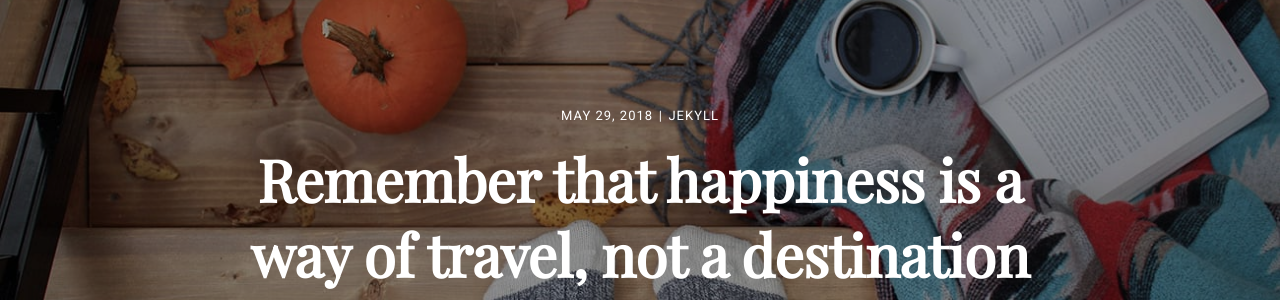
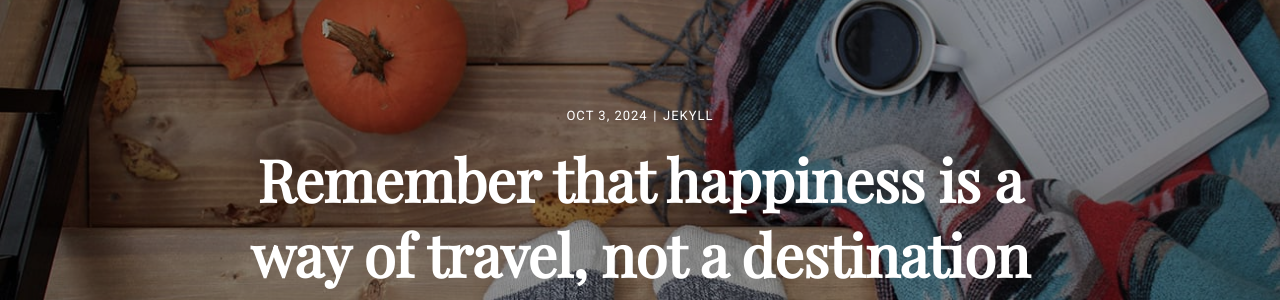
Before and after one commit to avarndell/GoodThingsFromScratch, a Jekyll site: the page built from _posts/2018-05-29-remember-that-happiness-is-a-way-of-travel-not-a-destination.md, in a window 1280 px wide and 900 px high. Shown: the part 191-491 px from the top of the window. Built offline with Jekyll 4.4.1, drawn with Linux system fonts in a browser that asks for light colours; nearby versions of some CDN libraries.

Commit message:
Update Post “2018-05-29-remember-that-happiness-is-a-way-of-travel-not-a-destination”

```diff
--- a/_posts/2018-05-29-remember-that-happiness-is-a-way-of-travel-not-a-destination.md
+++ b/_posts/2018-05-29-remember-that-happiness-is-a-way-of-travel-not-a-destination.md
@@ -1,9 +1,9 @@
 ---
 layout: post
-title:  Remember that happiness is a way of travel, not a destination
-date:   2018-05-29 18:05:55 +0300
-image:  '/images/18.jpg'
-tags:   Jekyll
+title: Remember that happiness is a way of travel, not a destination
+date: 2024-10-03 04:13:00
+image: /images/18.jpg
+tags: Jekyll
 ---
 Sin tantum modo ad indicia veteris memoriae cognoscenda, curiosorum. Haec et tu ita posuisti, et verba vestra sunt. Idemne potest esse dies saepius, qui semel fuit? Ampulla enim sit necne sit, quis non iure optimo irrideatur, si laboret? Ego vero volo in virtute vim esse quam maximam; Serpere anguiculos, nare anaticulas, evolare merulas, cornibus uti videmus boves, nepas aculeis.
 Archytam? Qua ex cognitione facilior facta est investigatio rerum occultissimarum. Negat enim tenuissimo victu, id est contemptissimis escis et potionibus, minorem voluptatem percipi quam.
```
